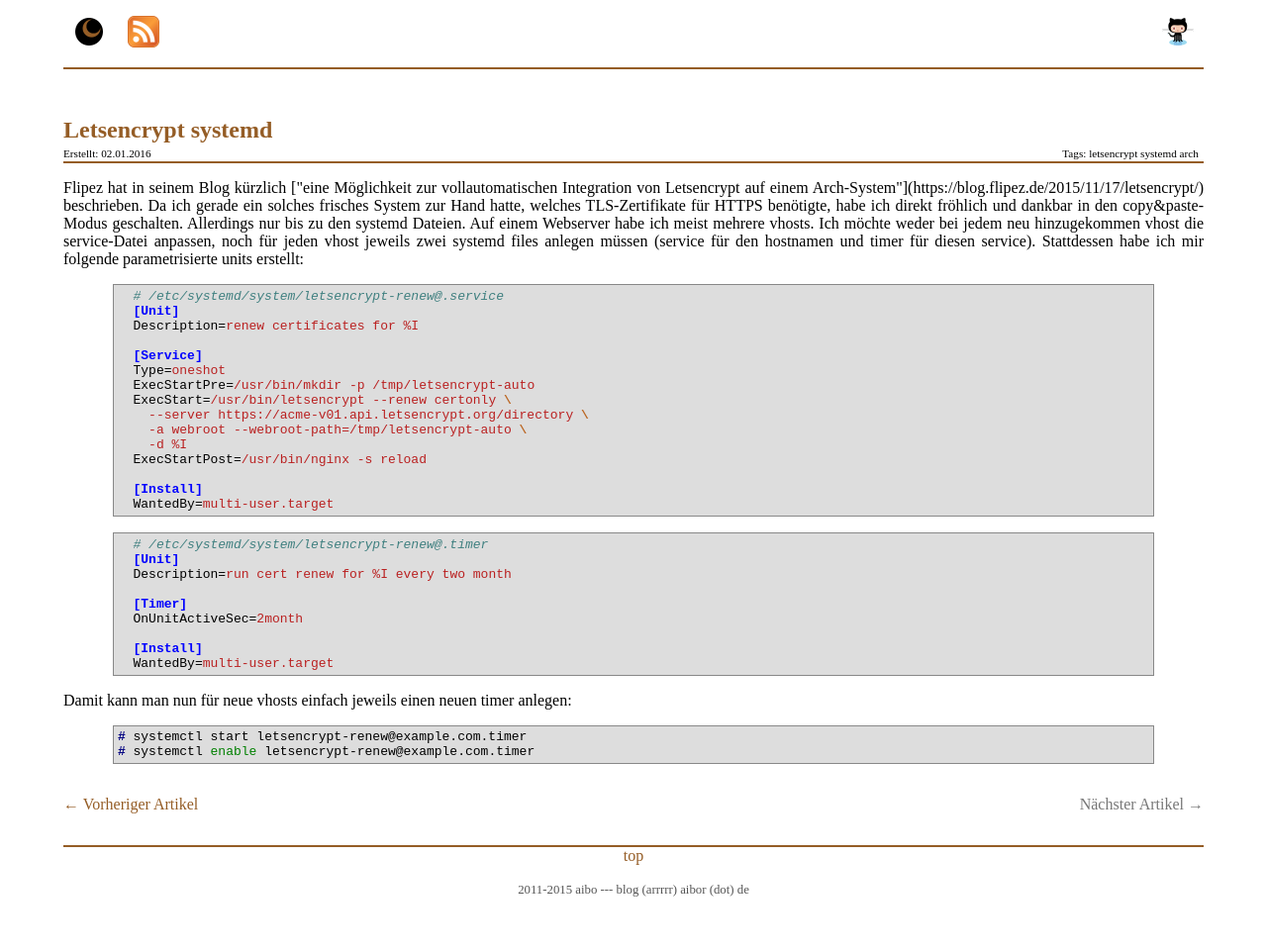
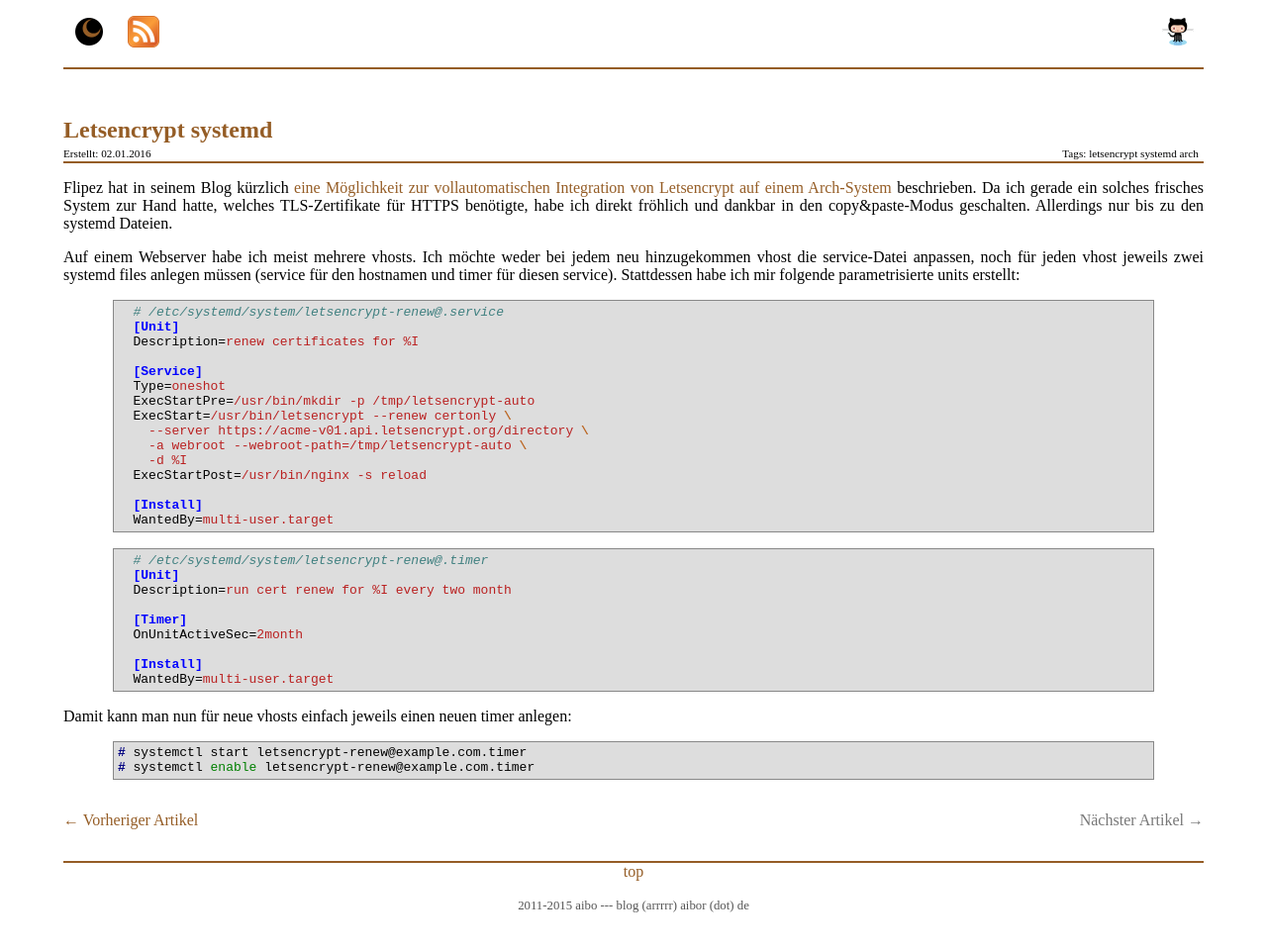
Before and after one commit to aibor/aibor.github.com, a Jekyll site: the page built from _posts/2016-01-02-Letsencrypt-systemd.markdown, in a window 1280 px wide. Shown: the whole page at 99% size. Built offline with Jekyll 4.4.1, drawn with Linux system fonts in a browser that asks for light colours.

Commit message:
letsencrypt systemd

```diff
--- a/_posts/2016-01-02-203802.html
+++ b/_posts/2016-01-02-Letsencrypt-systemd.markdown
@@ -5,9 +5,9 @@
 title: Letsencrypt systemd
 tags: letsencrypt systemd arch
 ---
-Flipez hat in seinem Blog kürzlich ["eine Möglichkeit zur
+Flipez hat in seinem Blog kürzlich [eine Möglichkeit zur
 vollautomatischen Integration von Letsencrypt auf einem
-Arch-System"](https://blog.flipez.de/2015/11/17/letsencrypt/)
+Arch-System](https://blog.flipez.de/2015/11/17/letsencrypt/)
 beschrieben. Da ich gerade ein solches frisches System zur Hand hatte,
 welches TLS-Zertifikate für HTTPS benötigte, habe ich direkt fröhlich
 und dankbar in den copy&paste-Modus geschalten. Allerdings nur bis zu
```
